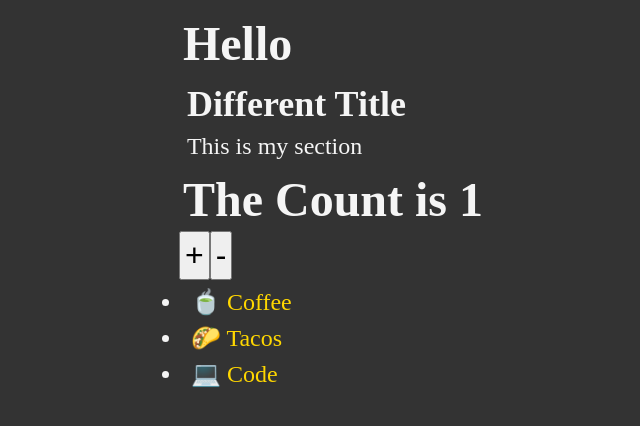
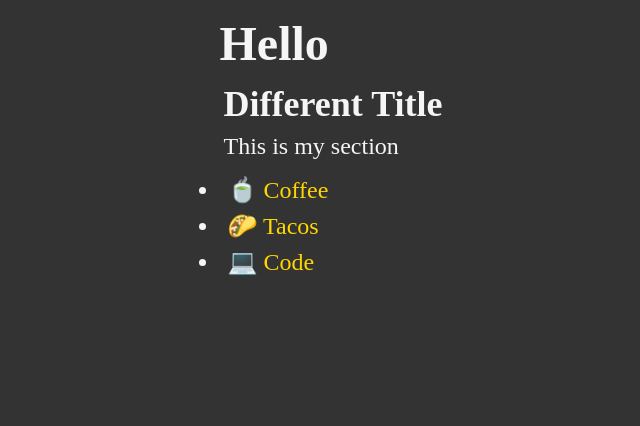
Before and after one commit to wakabibrian/react-typescript-project, a React (Vite) app: page / in a window 1280 px wide. Shown: the top 426 px of the page, without its empty margins (307-947 px from the left). Built offline with nearby package versions, Linux system fonts and the light colour scheme.

Commit message:
feat: Add useState Hook

```diff
--- a/src/App.tsx
+++ b/src/App.tsx
@@ -1,18 +1,25 @@
 import Heading from "./components/Heading";
 import Section from "./components/Section";
-import Counter from "./components/Counter";
+// import Counter from "./components/Counter";
 import List from "./components/List";
 
 import { useState } from "react";
 
+interface User {
+  id: number;
+  username: string;
+}
+
 function App() {
-  const [count, setCount] = useState<number>(1);
+  // const [count, setCount] = useState<number>(1);
+  const [count, setCount] = useState<number>(0);
+  const [user, setUser] = useState<User[] | null>(null);
 
   return (
     <>
       <Heading title="Hello" />
       <Section title="Different Title">This is my section</Section>
-      <Counter setCount={setCount}>The Count is {count}</Counter>
+      {/* <Counter setCount={setCount}>The Count is {count}</Counter> */}
       <List
         items={["🍵 Coffee", "🌮 Tacos", "💻 Code"]}
         render={(item: string) => <span className="gold">{item}</span>}
```
